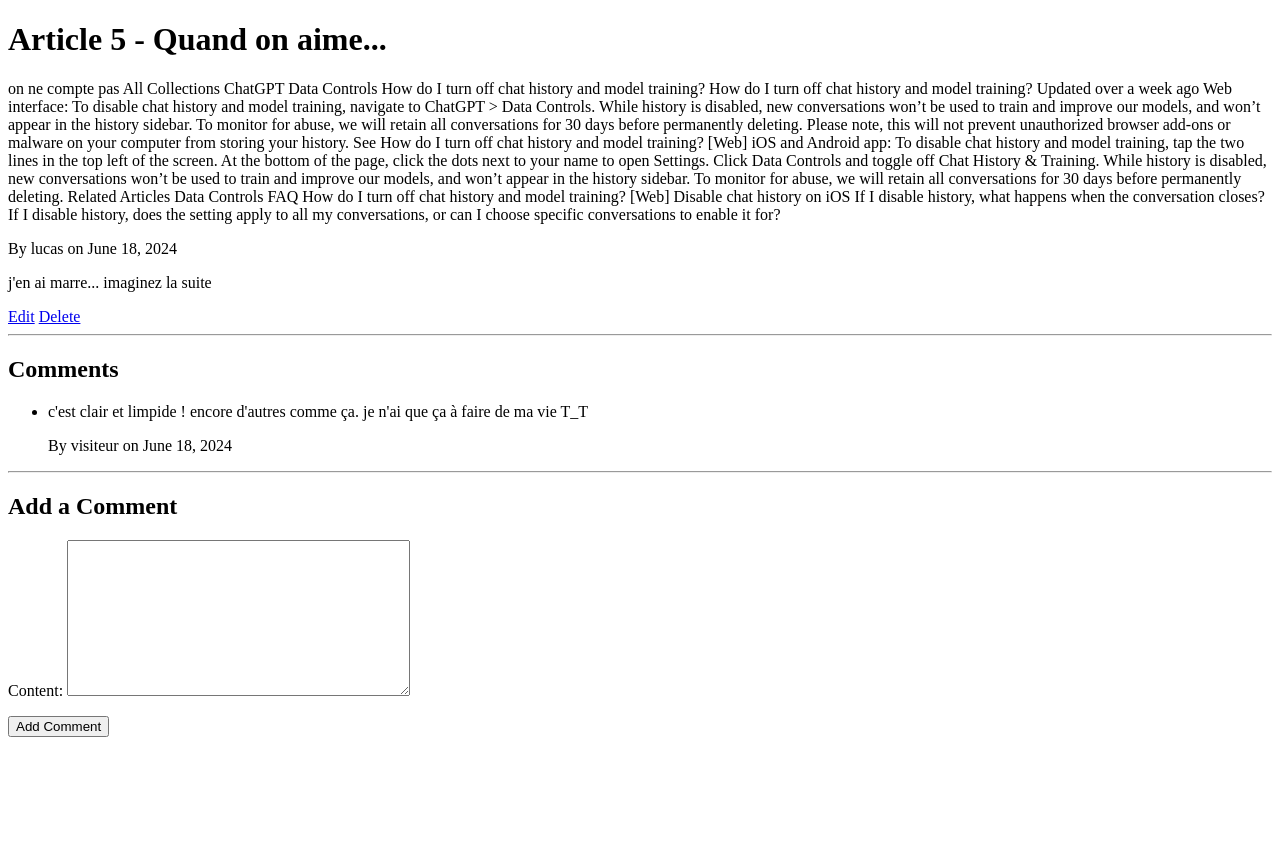
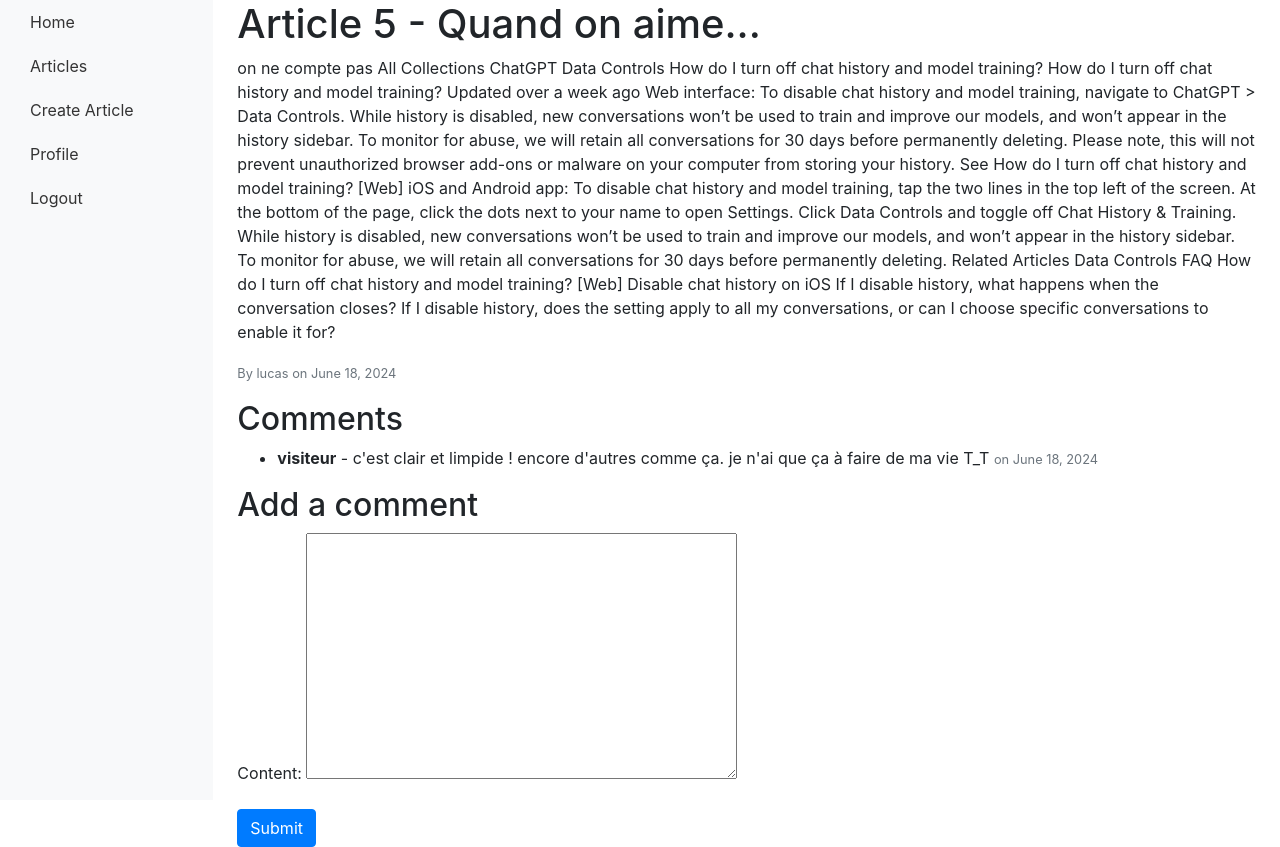
Before and after one commit to LucasTymen/multilang_site, a Django app: a page that uses main/templates/main/article_detail.html in a window 1280 px wide. Before the commit the page ends 737 px from the top, so only its background shows below. Run offline with Django 4.2, Linux system fonts and the light colour scheme; data comes from the database, SQL or seed files in the repository; both versions use the stored data as it was after the commit; some libraries are stand-ins or nearby versions.

Commit message:
lateral nav, main frame, setting up some crappy CSS to test

```diff
--- /dev/null
+++ b/main/static/css/style.css
@@ -0,0 +1,33 @@
+body {
+  font-family: Arial, sans-serif;
+}
+
+.sidebar {
+  height: 100vh;
+  position: fixed;
+}
+
+.main {
+  margin-left: 220px; /* Same as the width of the sidebar */
+  padding: 20px;
+}
+
+ul.nav.flex-column {
+  padding-left: 0;
+}
+
+ul.nav.flex-column li.nav-item {
+  list-style: none;
+}
+
+ul.nav.flex-column li.nav-item a.nav-link {
+  display: block;
+  padding: 10px 15px;
+  color: #333;
+  text-decoration: none;
+}
+
+ul.nav.flex-column li.nav-item a.nav-link:hover {
+  background-color: #f8f9fa;
+  color: #007bff;
+}
--- a/main/templates/main/article_detail.html
+++ b/main/templates/main/article_detail.html
@@ -1,32 +1,26 @@
-<!DOCTYPE html>
-<html lang="en">
-<head>
-    <meta charset="UTF-8">
-    <title>{{ article.title }}</title>
-</head>
-<body>
+{% extends 'main/base.html' %}
+
+{% block title %}{{ article.title }}{% endblock %}
+
+{% block content %}
     <h1>{{ article.title }}</h1>
     <p>{{ article.content }}</p>
-    <p>By {{ article.author.username }} on {{ article.publication_date }}</p>
-    <p>{{ article.meta_description }}</p>
-    <a href="{% url 'article_update' article.slug %}">Edit</a>
-    <a href="{% url 'article_delete' article.slug %}">Delete</a>
-    <hr>
+    <p><small class="text-muted">By {{ article.author.username }} on {{ article.publication_date }}</small></p>
+
     <h2>Comments</h2>
     <ul>
         {% for comment in comments %}
-        <li>
-            <p>{{ comment.content }}</p>
-            <p>By {{ comment.author }} on {{ comment.publication_date }}</p>
-        </li>
+            <li>
+                <strong>{{ comment.author }}</strong> - {{ comment.content }}
+                <small class="text-muted">on {{ comment.publication_date }}</small>
+            </li>
         {% endfor %}
     </ul>
-    <hr>
-    <h2>Add a Comment</h2>
+
+    <h2>Add a comment</h2>
     <form method="post">
         {% csrf_token %}
         {{ form.as_p }}
-        <button type="submit">Add Comment</button>
+        <button type="submit" class="btn btn-primary">Submit</button>
     </form>
-</body>
-</html>
+{% endblock %}
--- /dev/null
+++ b/main/templates/main/base.html
@@ -0,0 +1,51 @@
+<!DOCTYPE html>
+<html lang="en">
+<head>
+    <meta charset="UTF-8">
+    <title>{% block title %}My Blog{% endblock %}</title>
+    {% load static %}
+    <link rel="stylesheet" href="{% static 'css/style.css' %}">
+    <link rel="stylesheet" href="https://stackpath.bootstrapcdn.com/bootstrap/4.5.2/css/bootstrap.min.css">
+</head>
+<body>
+    <div class="container-fluid">
+        <div class="row">
+            <nav class="col-md-3 col-lg-2 d-md-block bg-light sidebar">
+                <div class="sidebar-sticky">
+                    <ul class="nav flex-column">
+                        <li class="nav-item">
+                            <a class="nav-link active" href="{% url 'home' %}">
+                                Home
+                            </a>
+                        </li>
+                        <li class="nav-item">
+                            <a class="nav-link" href="{% url 'article_list' %}">
+                                Articles
+                            </a>
+                        </li>
+                        <li class="nav-item">
+                            <a class="nav-link" href="{% url 'article_create' %}">
+                                Create Article
+                            </a>
+                        </li>
+                        <li class="nav-item">
+                            <a class="nav-link" href="{% url 'profile' %}">
+                                Profile
+                            </a>
+                        </li>
+                        <li class="nav-item">
+                            <a class="nav-link" href="{% url 'logout' %}">
+                                Logout
+                            </a>
+                        </li>
+                    </ul>
+                </div>
+            </nav>
+            <main role="main" class="col-md-9 ml-sm-auto col-lg-10 px-4">
+                {% block content %}
+                {% endblock %}
+            </main>
+        </div>
+    </div>
+</body>
+</html>
--- a/main/urls.py
+++ b/main/urls.py
@@ -7,20 +7,40 @@ from django.conf import settings
 from django.conf.urls.static import static
 # ####### for using medias ########
 
+urlpatterns = [
+    # Home page
+    path('', views.home, name='home'),
 
-urlpatterns = [
-    path('', views.article_list, name='article_list'),
+    # List articles
+    path('articles/', views.article_list, name='article_list'),
+
+    # Article detail view
     path('article/<slug:slug>/', views.article_detail, name='article_detail'),
+
+    # Create a new article
     path('article/new/', views.article_create, name='article_create'),
+
+    # Update an existing article
     path('article/<slug:slug>/edit/', views.article_update, name='article_update'),
+
+    # Delete an article
     path('article/<slug:slug>/delete/', views.article_delete, name='article_delete'),
+
+    # User registration
     path('register/', views.register, name='register'),
+
+    # User login
     path('login/', auth_views.LoginView.as_view(template_name='main/login.html'), name='login'),
+
+    # User logout
     path('logout/', auth_views.LogoutView.as_view(template_name='main/logout.html'), name='logout'),
+
+    # User profile
     path('profile/', views.profile, name='profile'),
+
+    # Delete user account
     path('delete_account/', views.delete_account, name='delete_account'),
 ]
-
 
 # ####### for using medias ########
 if settings.DEBUG:
--- a/main/views.py
+++ b/main/views.py
@@ -4,17 +4,20 @@ from django.contrib.auth import login, authenticate
 from .models import Article, Comment, Category
 from .forms import ArticleForm, CommentForm, UserRegisterForm, UserUpdateForm, ProfileUpdateForm
 
+# Home page view
+def home(request):
+    articles = Article.objects.all()
+    return render(request, 'main/home.html', {'articles': articles})
+
 # List articles
 def article_list(request):
     articles = Article.objects.all()
     return render(request, 'main/article_list.html', {'articles': articles})
 
-# articles - detailed view
+# Detailed view of an article
 def article_detail(request, slug):
-    # send to 404 if there's no article
     article = get_object_or_404(Article, slug=slug)
     comments = article.comments.all()
-    # verifying validity
     if request.method == 'POST':
         form = CommentForm(request.POST)
         if form.is_valid():
@@ -22,65 +25,53 @@ def article_detail(request, slug):
             comment.article = article
             comment.save()
             return redirect('article_detail', slug=slug)
-    # in the case it's invalid
     else:
         form = CommentForm()
     return render(request, 'main/article_detail.html', {'article': article, 'comments': comments, 'form': form})
 
-# Creating an article
+# Create an article
 @login_required
-# to make sure the user is logged and legit
 def article_create(request):
     if request.method == 'POST':
         form = ArticleForm(request.POST)
-        # verifying validity
         if form.is_valid():
             article = form.save(commit=False)
             article.author = request.user
             article.save()
             form.save_m2m()
             return redirect('article_detail', slug=article.slug)
-    # in the case it's invalid
     else:
         form = ArticleForm()
     return render(request, 'main/article_form.html', {'form': form})
 
 # Update an article
 @login_required
-# to make sure the user is logged and legit
 def article_update(request, slug):
     article = get_object_or_404(Article, slug=slug)
-    # send to 404 if there's no article
     if request.user != article.author:
         return redirect('article_detail', slug=slug)
-    # verifying validity
     if request.method == 'POST':
         form = ArticleForm(request.POST, instance=article)
         if form.is_valid():
             form.save()
             return redirect('article_detail', slug=article.slug)
-    # in the case it's invalid
     else:
         form = ArticleForm(instance=article)
     return render(request, 'main/article_form.html', {'form': form})
 
-# Deleting an article
+# Delete an article
 @login_required
-# to make sure the user is logged and legit
 def article_delete(request, slug):
-    # send to 404 if there's no article
     article = get_object_or_404(Article, slug=slug)
-    # verifying validity and only execute if valid
     if request.user == article.author:
         article.delete()
         return redirect('article_list')
     return redirect('article_detail', slug=slug)
 
-# registering a User
+# Register a user
 def register(request):
     if request.method == 'POST':
         form = UserRegisterForm(request.POST)
-        # verifying credentials are correct
         if form.is_valid():
             form.save()
             username = form.cleaned_data.get('username')
@@ -88,16 +79,13 @@ def register(request):
             user = authenticate(username=username, password=password)
             login(request, user)
             return redirect('article_list')
-    # in case they're not
     else:
         form = UserRegisterForm()
     return render(request, 'main/register.html', {'form': form})
 
-#defining the profile's view
+# Define the profile view
 @login_required
-# to make sure the user is logged and legit
 def profile(request):
-    # verifying credentials are correct
     if request.method == 'POST':
         u_form = UserUpdateForm(request.POST, instance=request.user)
         p_form = ProfileUpdateForm(request.POST, instance=request.user.profile)
@@ -105,15 +93,13 @@ def profile(request):
             u_form.save()
             p_form.save()
             return redirect('profile')
-    # in case they're not, reloading the loggin
     else:
         u_form = UserUpdateForm(instance=request.user)
         p_form = ProfileUpdateForm(instance=request.user.profile)
     return render(request, 'main/profile.html', {'u_form': u_form, 'p_form': p_form})
 
-# Deleting an account
+# Delete an account
 @login_required
-# to make sure the user is logged and legit
 def delete_account(request):
     if request.method == 'POST':
         request.user.delete()
```
Also changed, not shown: main/templates/main/article_list.html (+6 -9 lines), main/templates/main/home.html (added, +27 -0 lines), multilang_site/settings.py (+5 -14 lines), db.sqlite3.
